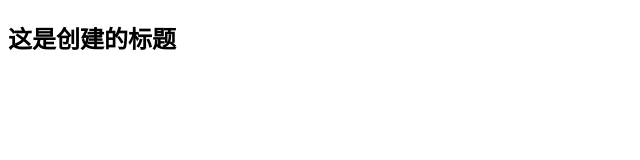
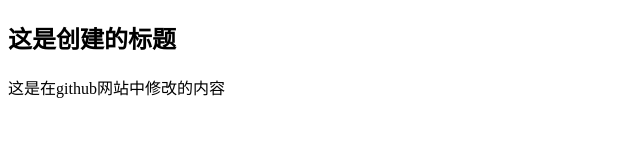
Before and after one commit to smallconner/hh6688, a plain HTML site: page index.html in a window 1280 px wide. Shown: the whole page, without its empty margins (0-640 px from the left). Drawn offline with Linux system fonts and the light colour scheme.

Commit message:
Create index.html

```diff
--- a/index.html
+++ b/index.html
@@ -9,5 +9,6 @@
 </head>
 <body>
 <h2>这是创建的标题</h2>
+  <p>这是在github网站中修改的内容</p>
 </body>
 </html>
```
